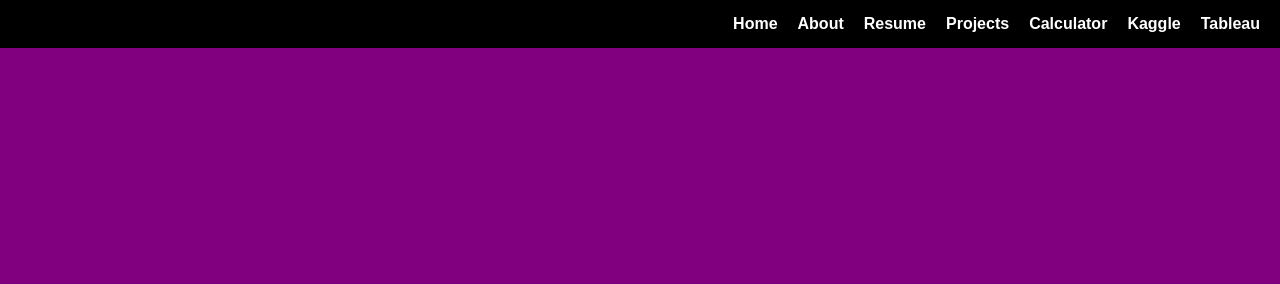
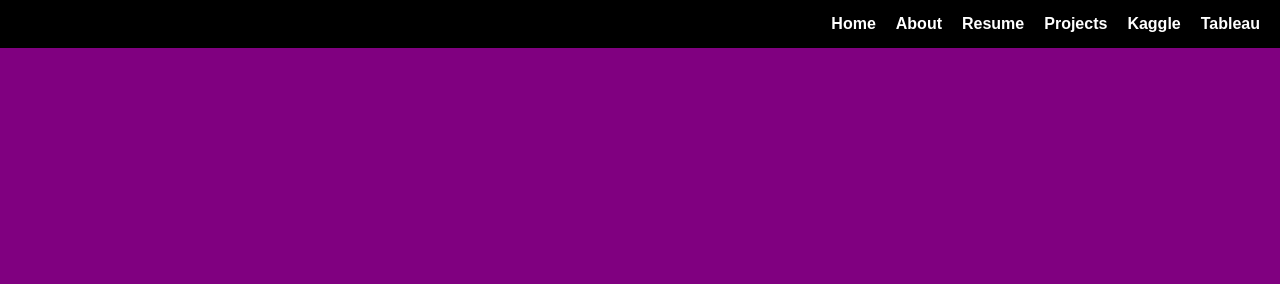
Before and after one commit to dhavltharkaaar/dhavltharkaaar.github.io, a plain HTML site: page index.html in a window 1280 px wide. Shown: the top 284 px of the page. Drawn offline with nearby package versions, Linux system fonts and the light colour scheme.

Commit message:
Update index.html

```diff
--- a/index.html
+++ b/index.html
@@ -174,7 +174,6 @@
       <li><a href="#about" onclick="showSection('about')">About</a></li>
       <li><a href="#resume" onclick="showSection('resume')">Resume</a></li>
       <li><a href="#projects" onclick="showSection('projects')">Projects</a></li>
-      <li><a href="https://github.com/dhavltharkaaar/dhavltharkaaar.github.io/blob/master/calculator.html" target="_blank">Calculator</a></li>
       <li><a href="https://www.kaggle.com/dhavaltharkaar" target="_blank">Kaggle</a></li>
       <li><a href="https://public.tableau.com/app/profile/dhavltharkaar" target="_blank">Tableau</a></li>
     </ul>
```
